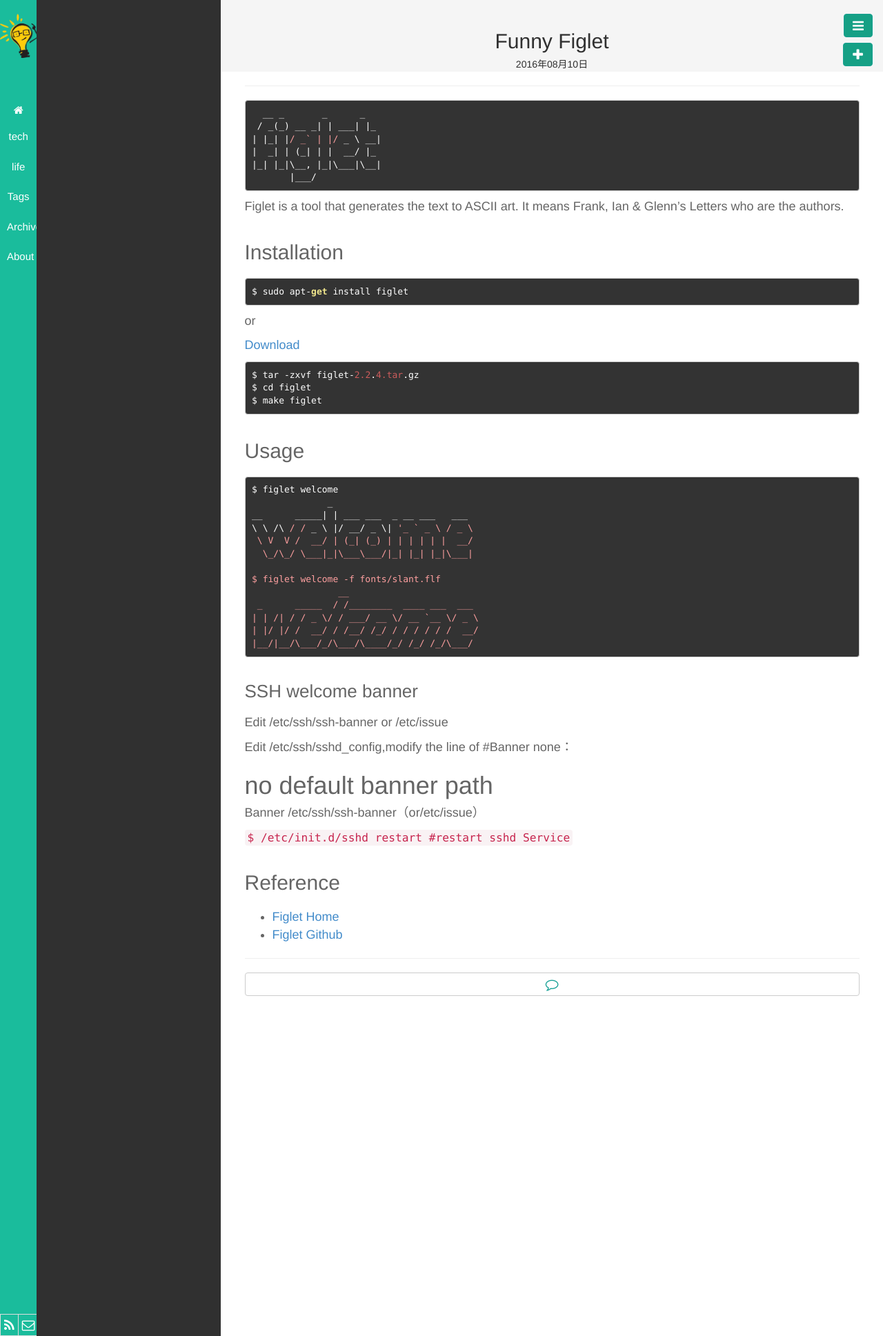
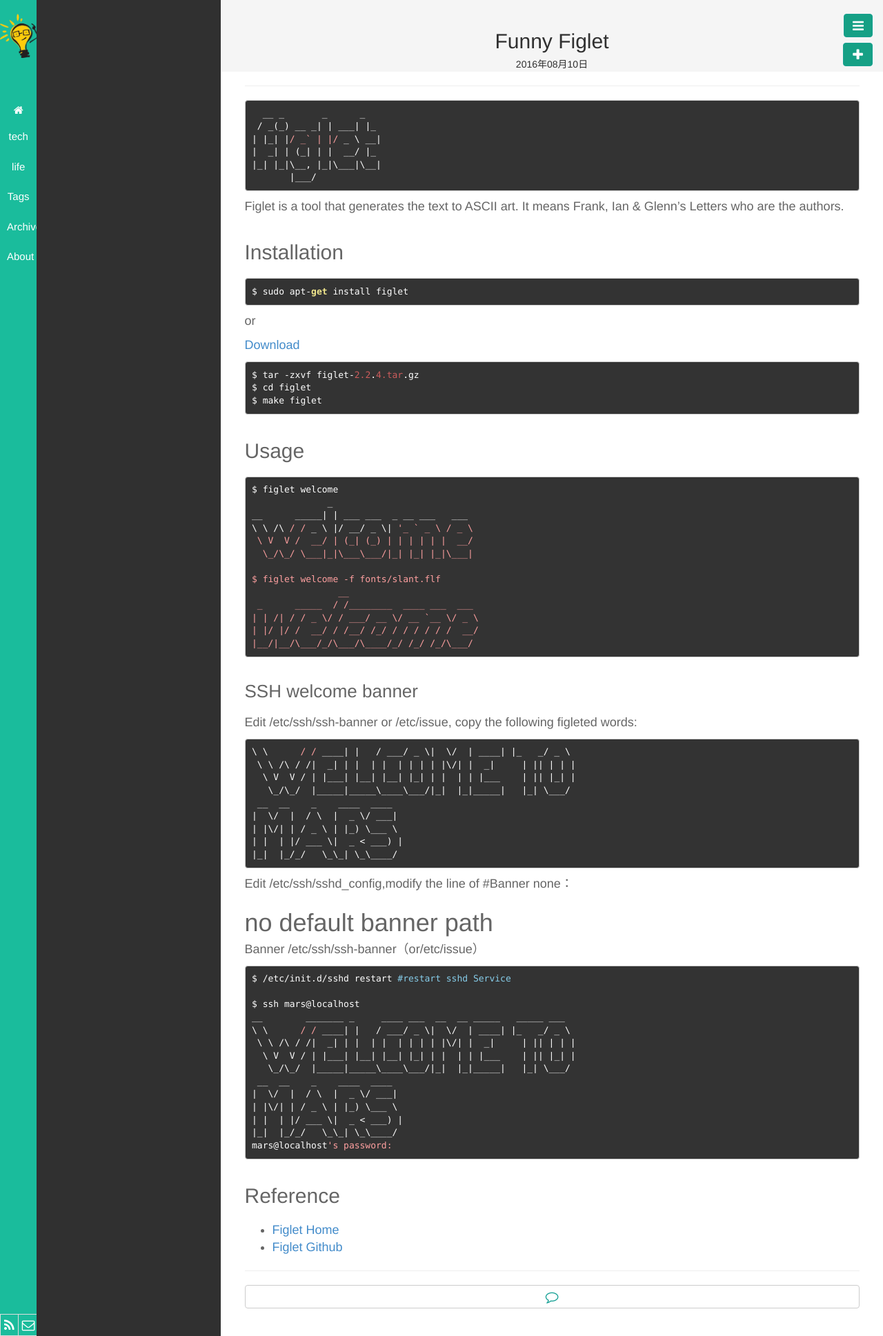
Before and after one commit to wenchma/wenchma.github.io, a Jekyll site: the page built from _posts/2016-08-10-funny-figlet.md, in a window 1280 px wide. Shown: the whole page at 69% size. Built offline with Jekyll 4.4.1, drawn with Linux system fonts in a browser that asks for light colours.

Commit message:
update figlet ssh banner

````diff
--- a/_posts/2016-08-10-funny-figlet.md
+++ b/_posts/2016-08-10-funny-figlet.md
@@ -56,13 +56,40 @@
 
 ### SSH welcome banner
 
-Edit /etc/ssh/ssh-banner or /etc/issue
+Edit /etc/ssh/ssh-banner or /etc/issue, copy the following figleted words:
+
+```
+\ \      / / ____| |   / ___/ _ \|  \/  | ____| |_   _/ _ \
+ \ \ /\ / /|  _| | |  | |  | | | | |\/| |  _|     | || | | |
+  \ V  V / | |___| |__| |__| |_| | |  | | |___    | || |_| |
+   \_/\_/  |_____|_____\____\___/|_|  |_|_____|   |_| \___/
+ __  __    _    ____  ____
+|  \/  |  / \  |  _ \/ ___|
+| |\/| | / _ \ | |_) \___ \
+| |  | |/ ___ \|  _ < ___) |
+|_|  |_/_/   \_\_| \_\____/
+```
 
 Edit /etc/ssh/sshd_config,modify the line of #Banner none：
 # no default banner path
 Banner /etc/ssh/ssh-banner（or/etc/issue）
 
-`$ /etc/init.d/sshd restart #restart sshd Service`
+```
+$ /etc/init.d/sshd restart #restart sshd Service
+
+$ ssh mars@localhost
+__        _______ _     ____ ___  __  __ _____   _____ ___
+\ \      / / ____| |   / ___/ _ \|  \/  | ____| |_   _/ _ \
+ \ \ /\ / /|  _| | |  | |  | | | | |\/| |  _|     | || | | |
+  \ V  V / | |___| |__| |__| |_| | |  | | |___    | || |_| |
+   \_/\_/  |_____|_____\____\___/|_|  |_|_____|   |_| \___/
+ __  __    _    ____  ____
+|  \/  |  / \  |  _ \/ ___|
+| |\/| | / _ \ | |_) \___ \
+| |  | |/ ___ \|  _ < ___) |
+|_|  |_/_/   \_\_| \_\____/
+mars@localhost's password:
+```
 
 ## Reference
 
````
